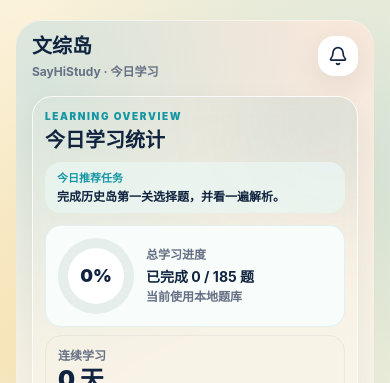
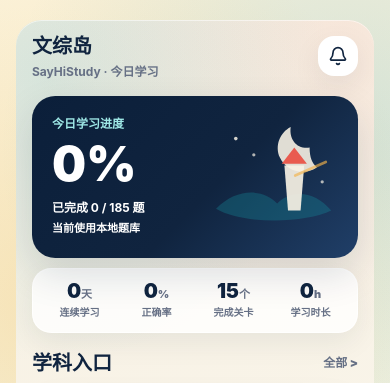
Before and after one commit to 1913558659-afk/wenzong-duolingo, a React (Vite) app: page / in a window 390 px wide. Shown: the top 383 px of the page. Built offline with nearby package versions, Linux system fonts and the light colour scheme; no server answers.

Commit message:
add mobile day night progress card

```diff
--- a/src/pages/Home.tsx
+++ b/src/pages/Home.tsx
@@ -67,6 +67,86 @@ function StatBlock({ label, sub, value, accent = "#10243F" }: { label: string; s
   );
 }
 
+function MobileProgressHero({
+  accuracy,
+  completedLevels,
+  learningProgress,
+  sourceText,
+  stats,
+  studyHours,
+  totalAnswered,
+  totalQuestions
+}: {
+  accuracy: number;
+  completedLevels: number;
+  learningProgress: number;
+  sourceText: string;
+  stats: StudyStats;
+  studyHours: number;
+  totalAnswered: number;
+  totalQuestions: number;
+}) {
+  const hour = new Date().getHours();
+  const isDay = hour >= 6 && hour < 18;
+  const cardClass = isDay
+    ? "bg-[linear-gradient(135deg,#DDF4F2_0%,#F8F1E4_58%,#CDE9ED_100%)] text-[#10243F]"
+    : "bg-[linear-gradient(135deg,#0B1F3A_0%,#10243F_56%,#203F68_100%)] text-white";
+  const mutedText = isDay ? "text-[#667085]" : "text-white/68";
+
+  return (
+    <section className="space-y-2.5 md:hidden">
+      <div className={`relative min-h-[162px] overflow-hidden rounded-[1.45rem] p-5 shadow-[0_16px_38px_rgba(16,36,63,0.14)] ${cardClass}`}>
+        <div className="relative z-10 max-w-[58%]">
+          <p className={`text-xs font-black ${isDay ? "text-[#1496A3]" : "text-[#9FE9E7]"}`}>今日学习进度</p>
+          <p className="mt-2 text-5xl font-black leading-none">{learningProgress}%</p>
+          <p className={`mt-3 text-xs font-bold ${mutedText}`}>已完成 {totalAnswered} / {totalQuestions} 题</p>
+          <p className={`mt-1 line-clamp-1 text-[11px] font-bold ${mutedText}`}>{sourceText}</p>
+        </div>
+
+        <div className="absolute right-4 top-5 h-32 w-36">
+          <svg className="h-full w-full" viewBox="0 0 160 140" fill="none" xmlns="http://www.w3.org/2000/svg">
+            {isDay ? (
+              <>
+                <circle cx="122" cy="24" r="14" fill="#F3B24A" opacity="0.85" />
+                <path d="M20 98C42 74 70 78 87 94C102 78 128 80 146 102C118 116 52 118 20 98Z" fill="#1496A3" opacity="0.25" />
+                <path d="M42 94C57 70 86 66 106 91C92 106 56 108 42 94Z" fill="#1496A3" opacity="0.42" />
+                <path d="M98 50h20l-4 52h-12l-4-52Z" fill="#F7F1E4" />
+                <path d="M95 48h26l-13-18-13 18Z" fill="#E95B4F" />
+                <path d="M104 63h8" stroke="#1496A3" strokeWidth="4" strokeLinecap="round" />
+              </>
+            ) : (
+              <>
+                <path d="M124 34c-14 2-23-9-21-23-12 6-18 21-12 34 7 15 26 21 41 11-5-4-8-11-8-22Z" fill="#F7F1E4" opacity="0.9" />
+                <circle cx="42" cy="24" r="2" fill="#F7F1E4" opacity="0.85" />
+                <circle cx="62" cy="42" r="1.8" fill="#F7F1E4" opacity="0.7" />
+                <circle cx="138" cy="72" r="1.8" fill="#F7F1E4" opacity="0.7" />
+                <path d="M20 102C44 78 72 80 88 96C104 80 130 82 148 104C120 118 50 120 20 102Z" fill="#1496A3" opacity="0.3" />
+                <path d="M96 54h22l-4 50h-14l-4-50Z" fill="#F7F1E4" opacity="0.92" />
+                <path d="M93 52h28l-14-18-14 18Z" fill="#E95B4F" />
+                <path d="M108 65L142 50" stroke="#F3B24A" strokeWidth="3" strokeLinecap="round" opacity="0.65" />
+              </>
+            )}
+          </svg>
+        </div>
+      </div>
+
+      <div className="grid grid-cols-4 rounded-[1.2rem] border border-white/75 bg-white/80 px-2 py-3 shadow-[0_10px_28px_rgba(16,36,63,0.07)]">
+        {[
+          { label: "连续学习", value: stats.streakDays, sub: "天" },
+          { label: "正确率", value: accuracy, sub: "%" },
+          { label: "完成关卡", value: completedLevels, sub: "个" },
+          { label: "学习时长", value: studyHours, sub: "h" }
+        ].map((item) => (
+          <div className="min-w-0 text-center" key={item.label}>
+            <p className="text-xl font-black leading-none text-[#10243F]">{item.value}<span className="text-[11px] text-[#667085]">{item.sub}</span></p>
+            <p className="mt-1 truncate text-[10px] font-bold text-[#667085]">{item.label}</p>
+          </div>
+        ))}
+      </div>
+    </section>
+  );
+}
+
 export function Home({
   isLoggedIn = false,
   navigate,
@@ -125,7 +205,18 @@ export function Home({
           </div>
         </section>
 
-        <section className="relative overflow-hidden rounded-[1.25rem] border border-white/80 bg-white/78 p-3 shadow-[0_12px_30px_rgba(16,36,63,0.07)] backdrop-blur md:rounded-[1.75rem] md:p-5 md:shadow-[0_16px_44px_rgba(16,36,63,0.08)]">
+        <MobileProgressHero
+          accuracy={accuracy}
+          completedLevels={completedLevels}
+          learningProgress={learningProgress}
+          sourceText={sourceText}
+          stats={stats}
+          studyHours={studyHours}
+          totalAnswered={totalAnswered}
+          totalQuestions={totalQuestions}
+        />
+
+        <section className="relative hidden overflow-hidden rounded-[1.25rem] border border-white/80 bg-white/78 p-3 shadow-[0_12px_30px_rgba(16,36,63,0.07)] backdrop-blur md:block md:rounded-[1.75rem] md:p-5 md:shadow-[0_16px_44px_rgba(16,36,63,0.08)]">
           <div className="pointer-events-none absolute -right-16 -top-16 size-44 rounded-full bg-[#1496A3]/10 blur-2xl" />
           <div className="pointer-events-none absolute -bottom-20 left-1/4 size-48 rounded-full bg-[#E95B4F]/5 blur-2xl" />
           <div className="relative mb-3 flex flex-col gap-2 md:mb-4 md:flex-row md:items-center md:justify-between md:gap-3">
```
